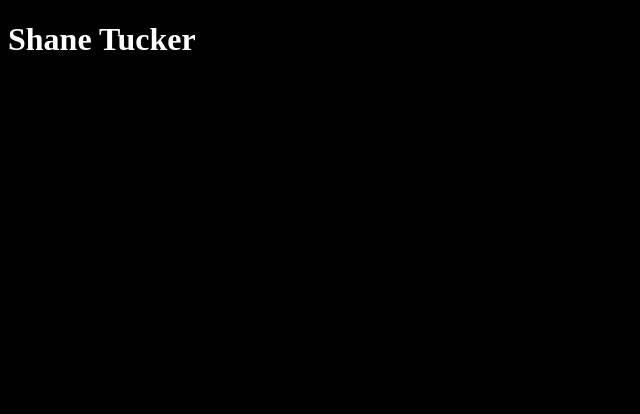
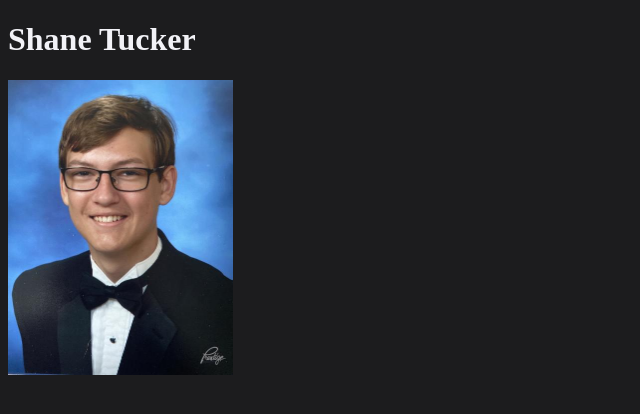
Before and after one commit to Shane-Tucker/Shane-Tucker.github.io, a plain HTML site: page index.html in a window 1280 px wide. Shown: the whole page, without its empty margins (0-640 px from the left). Drawn offline with Linux system fonts and the light colour scheme.

Commit message:
Updated Website

```diff
--- a/index.html
+++ b/index.html
@@ -5,5 +5,6 @@
 </head>
 <body>
 <h1>Shane Tucker</h1>
+<img src="./img/Senior_Picture.jpg" alt="My High School Senior Picture" width="225" height="295">
 </body>
 </html>
--- a/stylesheet.css
+++ b/stylesheet.css
@@ -1,7 +1,11 @@
 body {
-    background-color: #000000FF;
+    background-color: #1C1C1EFF;
 }
 
 h1 {
-    color: #FFFFFFFF;
+    color: #F2F2F7FF;
 }
+
+img {
+    color: #F2F2F7FF;
+}
```
Also changed, not shown: img/Senior_Picture.jpg (added).
